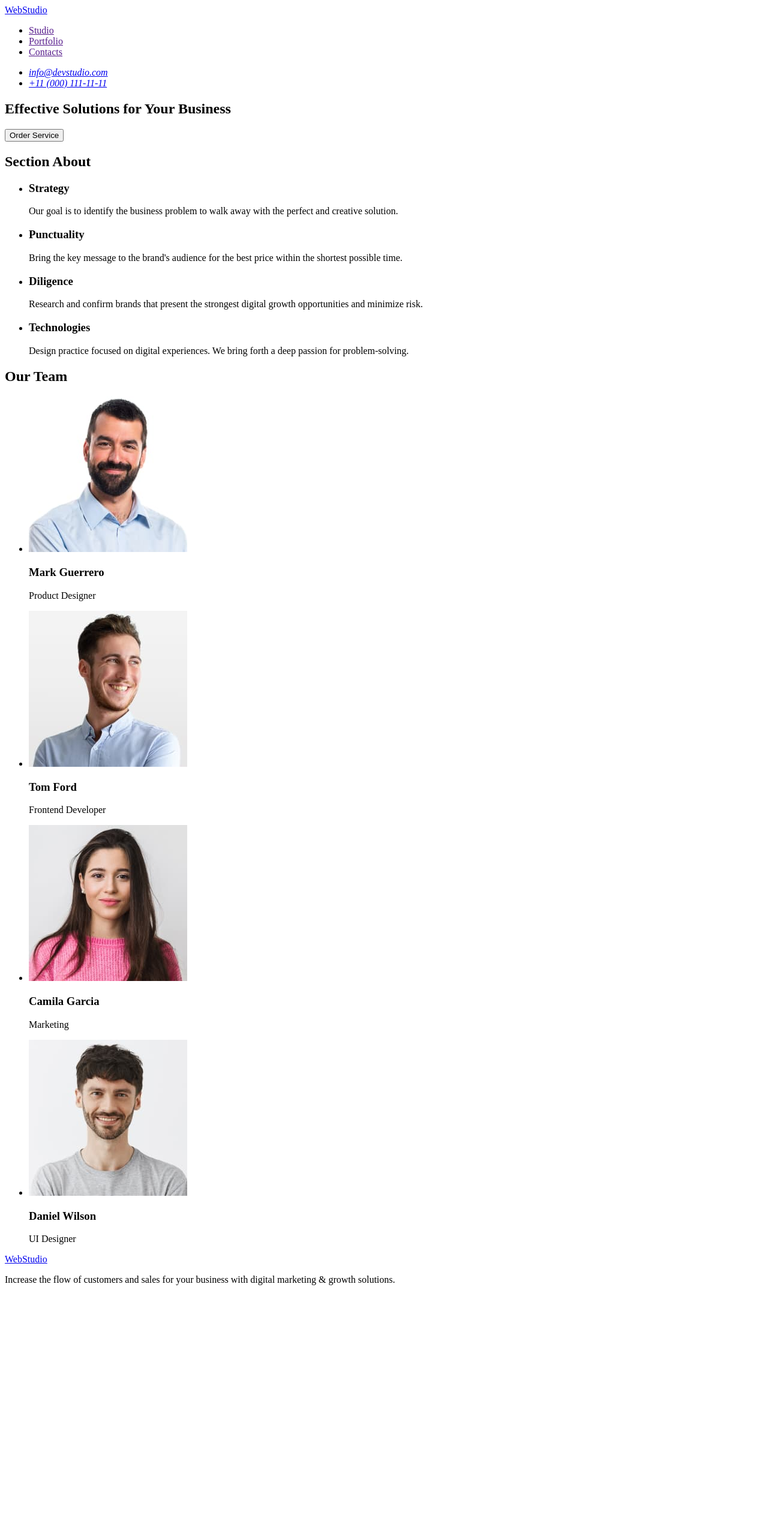
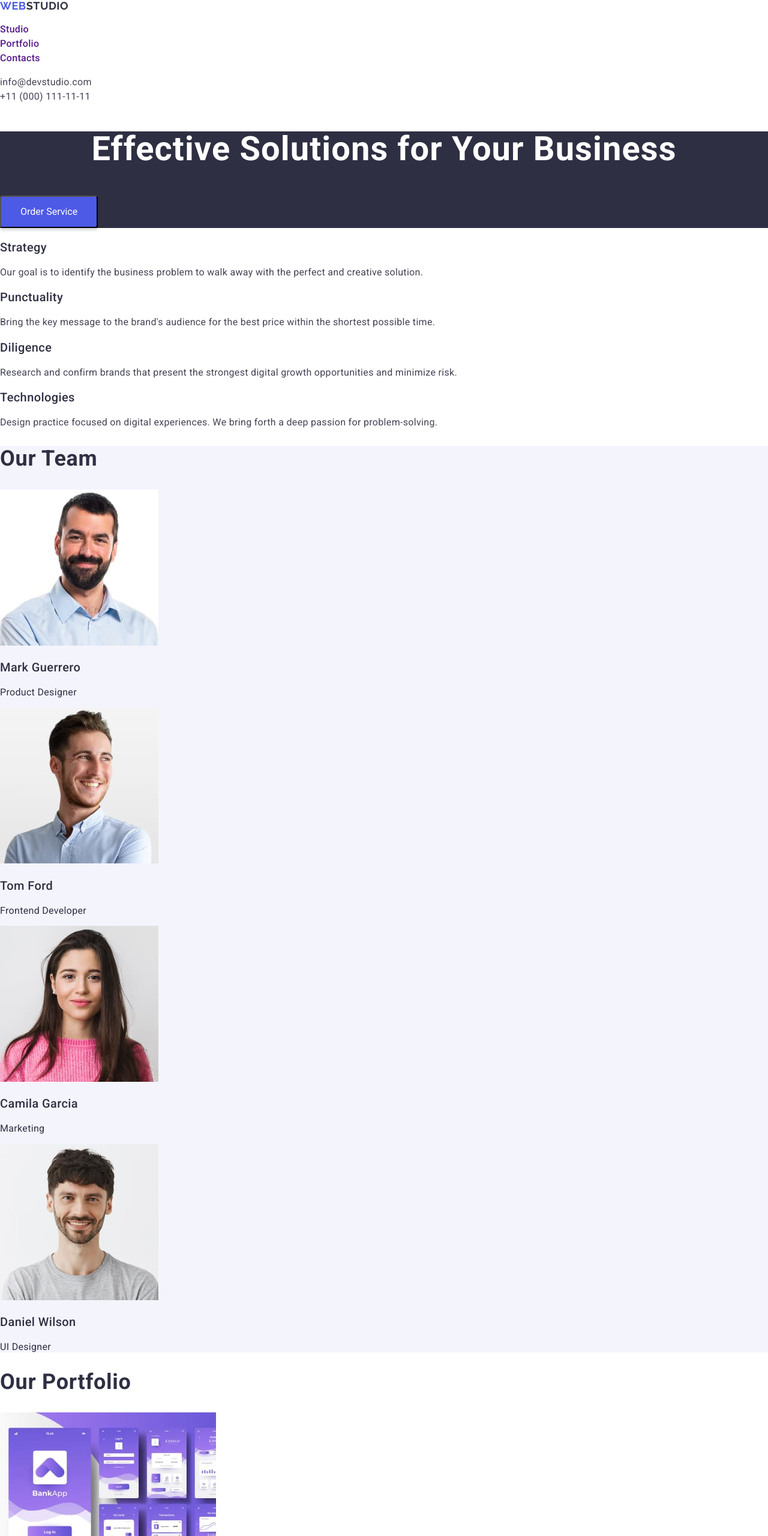
Before and after one commit to aandrea-alex/goit-markup-hw-02, a plain HTML site: page index.html in a window 1280 px wide. Shown: the top 2560 px of the page at 60% size. Before the commit the page ends 2158 px from the top, so only its background shows below. Drawn offline with nearby package versions, Linux system fonts and the light colour scheme.

Commit message:
Add new pictures and css file

```diff
--- /dev/null
+++ b/css/styles.css
@@ -0,0 +1,213 @@
+body {
+  font-family: "Roboto", sans-serif;
+  color: #2e2f42; /*var(--navyblue, #2E2F42);*/
+  background-color: #ffffff;
+}
+
+a {
+  text-decoration: none;
+}
+
+ul {
+  list-style-type: none;
+  padding-left: 0;
+}
+
+.hidden-text {
+    position: absolute;
+    left: -9999px;
+    width: 1px;
+    height: 1px;
+    overflow: hidden;
+}
+
+/* Header */
+header {
+  background-color: #ffffff;
+}
+
+/* Logo */
+.header-logo {
+  font-family: Raleway;
+  font-size: 18px;
+  font-style: normal;
+  font-weight: 700;
+  line-height: 116.667%; /*21 px */
+  letter-spacing: 0.54px;
+  text-transform: uppercase;
+  color: #2e2f42;
+}
+
+.header-logo-accent {
+  color: #4d5ae5; /*var(--iris, #4D5AE5); */
+}
+
+/* Menu */
+.menu {
+  font-size: 16px;
+  /* font-style: normal; */
+  font-weight: 500;
+  line-height: 24px;
+  letter-spacing: 0.32px;
+}
+
+.menu-item-link:hover,
+.menu-item-link:focus {
+  color: #404bbf;
+  text-decoration-line: underline;
+}
+
+/* Contacts */
+.contacts {
+  font-size: 16px;
+  font-style: normal;
+  /* font-weight: 400; */
+  line-height: 150%; /*24px;*/
+  letter-spacing: 0.32px;
+}
+
+.contact-email-link,
+.contact-phone-link {
+  color: #434455; /* var(--slate, #434455); */
+}
+
+.contact-email-link:hover,
+.contact-email-link:focus {
+  color: #404bbf;
+}
+
+/* Main */
+
+/* Section 1 - About firm */
+.section-about {
+  background-color: #2e2f42;
+}
+.section-about-header {
+  font-size: 56px;
+  /* font-style: normal; */
+  font-weight: 700;
+  line-height: 107.143%; /* 60px */
+  letter-spacing: 1.12px;
+  color: #fff;
+  text-align: center;
+}
+.button-order {
+  cursor: pointer;
+  border-radius: 4px;
+  background: #4d5ae5;
+  box-shadow: 0px 4px 4px 0px rgba(0, 0, 0, 0.15);
+  display: inline-flex;
+  padding: 16px 32px;
+  align-items: flex-start;
+  gap: 10px;
+  color: #fff;
+}
+.button-order:hover,
+.button-order:focus {
+  background-color: #404bbf;
+}
+
+/* Section 2 - Features */
+
+.section-features-header {
+  color: #fff;
+}
+
+.feature-title {
+  font-size: 20px;
+  /* font-style: normal; */
+  font-weight: 500;
+  line-height: 120%; /* 24px; */
+  letter-spacing: 0.4px;
+}
+
+.feature-text {
+  font-size: 16px;
+  /* font-style: normal; */
+  font-weight: 400;
+  line-height: 120%; /*24 px*/
+  letter-spacing: 0.32px;
+  color: #434455;
+}
+
+/* Section 3 - Team */
+.section-team {
+  background: #f4f4fd;
+}
+.section-team-header {
+  font-size: 36px;
+  /* font-style: normal; */
+  font-weight: 700;
+  line-height: 120%; /* 40px; */
+  letter-spacing: 0.72px;
+  text-transform: capitalize;
+}
+.team-card-name {
+  font-size: 20px;
+  /* font-style: normal; */
+  font-weight: 500;
+  line-height: 120%; /*24px;*/
+  letter-spacing: 0.4px;
+}
+.team-card-position {
+  font-size: 16px;
+  /* font-style: normal; */
+  font-weight: 400;
+  line-height: 120%; /*24px;*/
+  letter-spacing: 0.32px;
+}
+
+/* Section Portfolio */
+.section-portfolio {
+  background-color: #fff;
+}
+.section-portfolio-header {
+  font-size: 36px;
+  /* font-style: normal; */
+  font-weight: 700;
+  line-height: 111.111%; /*40px;*/
+  letter-spacing: 0.72px;
+  text-transform: capitalize;
+}
+.portfolio-item-name {
+  font-size: 20px;
+  /* font-style: normal; */
+  font-weight: 500;
+  line-height: 120%; /*24px;*/
+  letter-spacing: 0.4px;
+}
+.portfolio-item-type {
+  color: #434455;
+  font-size: 16px;
+  /* font-style: normal; */
+  font-weight: 400;
+  line-height: 120%; /*24px;*/
+  letter-spacing: 0.32px;
+}
+
+/* Footer */
+footer {
+  background: #2e2f42;
+  color: #f4f4fd;
+}
+.footer-logo {
+  font-family: Raleway;
+  font-size: 18px;
+  /* font-style: normal; */
+  font-weight: 700;
+  line-height: 116.667%; /*21px;*/
+  letter-spacing: 0.54px;
+  text-transform: uppercase;
+  color: #f4f4fd;
+}
+.footer-logo-accent {
+  font-family: Raleway;
+  color: #4d5ae5;
+}
+.footer-logo-text {
+  font-size: 16px;
+  /* font-style: normal; */
+  font-weight: 400;
+  line-height: 120%; /*24px;*/
+  letter-spacing: 0.32px;
+}
--- a/index.html
+++ b/index.html
@@ -4,6 +4,29 @@
     <meta charset="UTF-8" />
     <meta http-equiv="X-UA-Compatible" content="IE=edge" />
     <meta name="viewport" content="width=device-width, initial-scale=1.0" />
+
+    <link rel="preconnect" href="https://fonts.googleapis.com" />
+    <link rel="preconnect" href="https://fonts.gstatic.com" crossorigin />
+    <link
+      href="https://fonts.googleapis.com/css2?family=Raleway:wght@700&family=Roboto:wght@400;500;700&display=swap"
+      rel="stylesheet"
+    />
+    <link
+      rel="stylesheet"
+      href="https://cdnjs.cloudflare.com/ajax/libs/modern-normalize/2.0.0/modern-normalize.min.css"
+      integrity="sha512-4xo8blKMVCiXpTaLzQSLSw3KFOVPWhm/TRtuPVc4WG6kUgjH6J03IBuG7JZPkcWMxJ5huwaBpOpnwYElP/m6wg=="
+      crossorigin="anonymous"
+      referrerpolicy="no-referrer"
+    />
+
+    <link
+      rel="stylesheet"
+      href="https://cdnjs.cloudflare.com/ajax/libs/modern-normalize/2.0.0/modern-normalize.css"
+      integrity="sha512-gA2Bvu0/hw4oj0Lp8ZHjK+o3S4BE5m8d/wNVy6ktKLhHKPpWLQwv9ixzuWirWOakoJqlBdePq2NhoCaUOQ5npQ=="
+      crossorigin="anonymous"
+      referrerpolicy="no-referrer"
+    />
+    <link rel="stylesheet" href="./css/styles.css" />
     <title>Main-page</title>
   </head>
 
@@ -12,72 +35,76 @@
     <header>
       <!-- Navigation -->
       <nav>
-        <a href="./index.html">WebStudio</a>
-        <ul>
-          <li><a href="">Studio</a></li>
-          <li><a href="">Portfolio</a></li>
-          <li><a href="">Contacts</a></li>
+        <a href="./index.html" class="header-logo"
+          ><span class="header-logo-accent">Web</span>Studio</a
+        >
+        <!-- Menu -->
+        <ul class="menu">
+          <li><a href="" class="menu-item-link">Studio</a></li>
+          <li><a href="" class="menu-item-link">Portfolio</a></li>
+          <li><a href="" class="menu-item-link">Contacts</a></li>
         </ul>
       </nav>
 
       <!-- Contacts -->
       <address>
-        <ul>
-          <li><a href="mailto:info@devstudio.com">info@devstudio.com</a></li>
-          <li><a href="tel:+110001111111">+11 (000) 111-11-11</a></li>
+        <ul class="contacts">
+          <li><a href="mailto:info@devstudio.com" class = "contact-email-link">info@devstudio.com</a></li>
+          <li><a href="tel:+110001111111" class="contact-phone-link">+11 (000) 111-11-11</a></li>
         </ul>
       </address>
     </header>
 
     <!-- Main content -->
     <main>
-      <!-- Section - Hero -->
-      <section>
-        <h1>Effective Solutions for Your Business</h1>
-        <button type="button">Order Service</button>
+      <!-- Section - About -->
+      <section class="section-about">
+        <h1 class="section-about-header">
+          Effective Solutions for Your Business
+        </h1>
+        <button type="button" class="button-order">Order Service</button>
       </section>
 
-      <!-- Section About -->
-      <section>
-        <h2>Section About</h2>
+      <!-- Section Features -->
+      <section class="section-features">
+        <h2 class="hidden-text">Section 2</h2>
         <ul>
           <li>
-            <h3>Strategy</h3>
-            <p>
+            <h3 class="feature-title">Strategy</h3>
+            <p class="feature-text">
               Our goal is to identify the business problem to walk away with the
               perfect and creative solution.
             </p>
           </li>
 
           <li>
-            <h3>Punctuality</h3>
-            <p>
+            <h3 class="feature-title">Punctuality</h3>
+            <p class="feature-text">
               Bring the key message to the brand's audience for the best price
               within the shortest possible time.
             </p>
           </li>
 
           <li>
-            <h3>Diligence</h3>
-            <p>
+            <h3 class="feature-title">Diligence</h3>
+            <p class="feature-text">
               Research and confirm brands that present the strongest digital
               growth opportunities and minimize risk.
             </p>
           </li>
 
           <li>
-            <h3>Technologies</h3>
-            <p>
+            <h3 class="feature-title">Technologies</h3>
+            <p class="feature-text">
               Design practice focused on digital experiences. We bring forth a
               deep passion for problem-solving.
             </p>
           </li>
         </ul>
       </section>
-
       <!-- Section Our Team -->
-      <section>
-        <h2>Our Team</h2>
+      <section class="section-team">
+        <h2 class="section-team-header">Our Team</h2>
         <ul>
           <li>
             <img
@@ -86,53 +113,133 @@
               width="264"
               height="260"
             />
-            <h3>Mark Guerrero</h3>
-            <p>Product Designer</p>
+            <h3 class="team-card-name">Mark Guerrero</h3>
+            <p class="team-card-position">Product Designer</p>
           </li>
 
           <li>
             <img
               src="./images/card-2.jpg"
-              alt="photo of Tom Ford"
+              alt="Photo of Tom Ford"
               width="264"
               height="260"
             />
-            <h3>Tom Ford</h3>
-            <p>Frontend Developer</p>
+            <h3 class="team-card-name">Tom Ford</h3>
+            <p class="team-card-position">Frontend Developer</p>
           </li>
 
           <li>
             <img
               src="./images/card-3.jpg"
-              alt="photo of Camila Garcia"
+              alt="Photo of Camila Garcia"
               width="264"
               height="260"
             />
-            <h3>Camila Garcia</h3>
-            <p>Marketing</p>
+            <h3 class="team-card-name">Camila Garcia</h3>
+            <p class="team-card-position">Marketing</p>
           </li>
 
           <li>
             <img
               src="./images/card-4.jpg"
-              alt="photo of Daniel Wilson"
+              alt="Photo of Daniel Wilson"
               width="264"
               height="260"
             />
-            <h3>Daniel Wilson</h3>
-            <p>UI Designer</p>
+            <h3 class="team-card-name">Daniel Wilson</h3>
+            <p class="team-card-position">UI Designer</p>
+          </li>
+        </ul>
+      </section>
+      <!-- Section Our Portfolio -->
+      <section class="section-portfolio">
+        <h2 class="section-portfolio-header">Our Portfolio</h2>
+        <ul>
+          <!-- Project 1 -->
+          <li>
+            <ul>
+              <li>
+                <img
+                  src="./images/prj-1-1.jpg"
+                  alt="Photo of Banking App project"
+                  width="360"
+                  height="300"
+                />
+                <h3 class="portfolio-item-name">Banking App</h3>
+                <p class="portfolio-item-type">App</p>
+              </li>
+
+              <li>
+                <img
+                  src="./images/prj-1-2.jpg"
+                  alt="Photo of Cashless Payment project"
+                  width="360"
+                  height="300"
+                />
+                <h3 class="portfolio-item-name">Cashless Payment</h3>
+                <p class="portfolio-item-type">Marketing</p>
+              </li>
+
+              <li>
+                <img
+                  src="./images/prj-1-3.jpg"
+                  alt="Photo of Camila Garcia project"
+                  width="360"
+                  height="300"
+                />
+                <h3 class="portfolio-item-name">Meditaion App</h3>
+                <p class="portfolio-item-type">App</p>
+              </li>
+            </ul>
+          </li>
+          <!-- Project 2 -->
+          <li>
+            <ul>
+              <li>
+                <img
+                  src="./images/prj-2-1.jpg"
+                  alt="Photo of Taxi Service project"
+                  width="360"
+                  height="300"
+                />
+                <h3 class="portfolio-item-name">Taxi Service</h3>
+                <p class="portfolio-item-type">Marketing</p>
+              </li>
+
+              <li>
+                <img
+                  src="./images/prj-2-2.jpg"
+                  alt="Photo of Screen Illustrations project"
+                  width="360"
+                  height="300"
+                />
+                <h3 class="portfolio-item-name">Screen Illustrations</h3>
+                <p class="portfolio-item-type">Design</p>
+              </li>
+
+              <li>
+                <img
+                  src="./images/prj-2-3.jpg"
+                  alt="Photo of Online Courses project"
+                  width="360"
+                  height="300"
+                />
+                <h3 class="portfolio-item-name">Online Courses</h3>
+                <p class="portfolio-item-type">Marketing</p>
+              </li>
+            </ul>
           </li>
         </ul>
       </section>
     </main>
-
     <!-- Footer -->
     <footer>
       <!-- Logo      -->
-      <a href="./index.html">WebStudio</a>
-
+      <a href="./index.html" class="footer-logo"
+        ><span class="footer-logo-accent">Web</span>Studio</a
+      >
       <!-- Footer text -->
-      <p>
+      <p class="footer-logo-text">
         Increase the flow of customers and sales for your business with digital
         marketing & growth solutions.
       </p>
```
Also changed, not shown: images/prj-1-1.jpg (added), images/prj-1-2.jpg (added), images/prj-1-3.jpg (added), images/prj-2-1.jpg (added), images/prj-2-2.jpg (added), images/prj-2-3.jpg (added).
